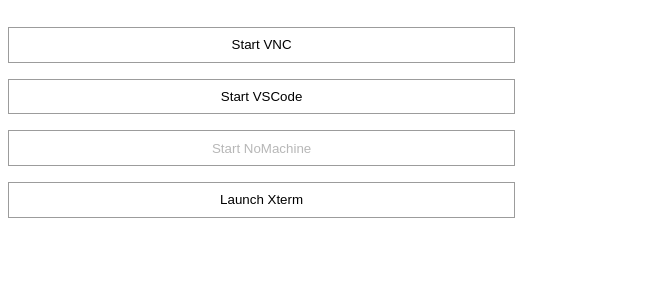
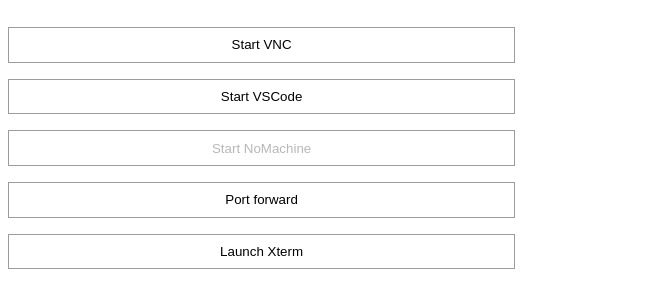
Before and after one commit to jeremyfix/dcejs, an Electron app: page app/applauncher.html in a window 650 px wide. Drawn offline with Linux system fonts and the light colour scheme; no server answers.

Commit message:
rename the applauncher window, add port forward button

```diff
--- a/app/applauncher.html
+++ b/app/applauncher.html
@@ -1,7 +1,7 @@
 <!DOCTYPE html>
 <html>
 	<head>
-		<title>Session handler</title>
+		<title>Application handler</title>
 		<link rel="stylesheet" href="app.css">
 		<meta http-equiv="Content-Security-Policy" content="default-src 'self'">
 	</head>
@@ -13,6 +13,7 @@
 				<input type="button" value="Start VNC" id="startVNCBtn"/>
 				<input type="button" value="Start VSCode" id="startVSCodeBtn"/>
 				<input type="button" value="Start NoMachine" id="startNoMachineBtn" disabled/>
+				<input type="button" value="Port forward" id="portForwardBtn"/>
 				<input type="button" value="Launch Xterm" id="launchXBtn"/>
 			</div>
 		</div>
```
